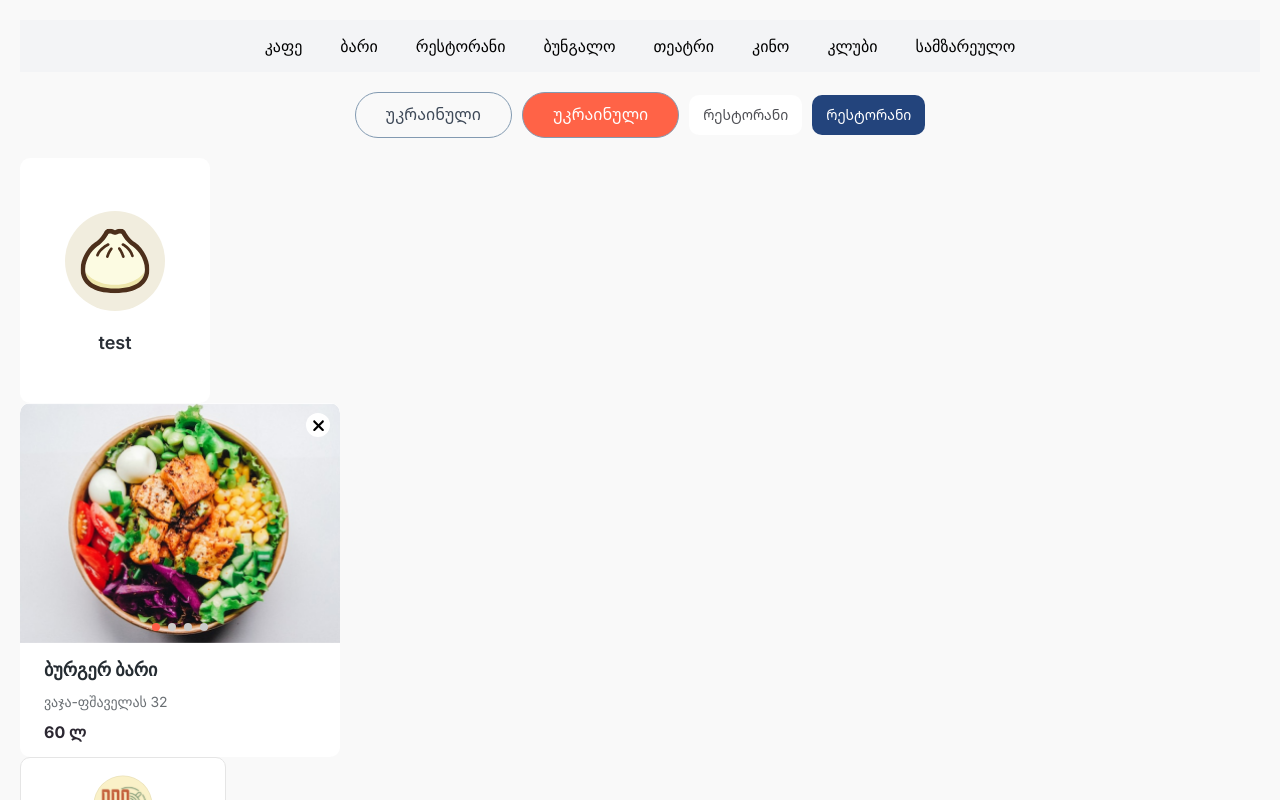
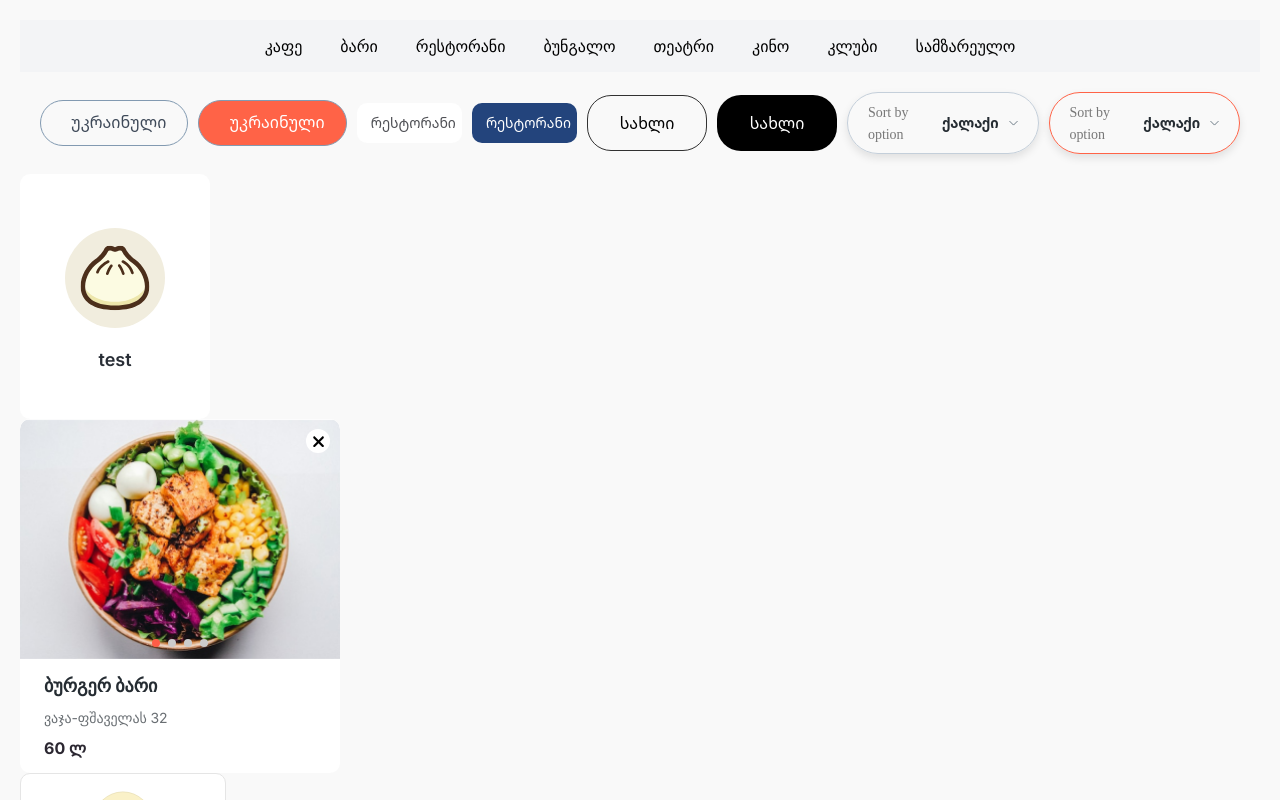
Before and after one commit to lashaiakobadze/el-restauro, a Next.js app: page / in a window 1280 px wide. Shown: the top 800 px of the page. Built offline with nearby package versions, Linux system fonts and the light colour scheme.

Commit message:
add tab with dynamic content

```diff
--- /dev/null
+++ b/src/app/components/ui/DynamicTab/DynamicTab.module.css
@@ -0,0 +1,27 @@
+.dynamicTab {
+  width: max-content;
+  min-width: 150px;
+  display: flex;
+  align-items: center;
+  justify-content: center;
+  padding: 8px 20px;
+  border: 1px solid #c4cfda;
+  border-radius: 40px;
+  background-color: transparent;
+  box-shadow: 0 4px 8px rgba(0, 0, 0, 0.1);
+  cursor: pointer;
+  user-select: none;
+  font-family: Noto Sans Georgian;
+  font-size: 14px;
+  font-weight: 400;
+  line-height: 22px;
+  letter-spacing: -0.006em;
+  text-align: left;
+  color: #252c32;
+}
+
+.active,
+.dynamicTab:hover,
+.dynamicTab:focus {
+  border-color: #ff6347;
+}
--- /dev/null
+++ b/src/app/components/ui/DynamicTab/DynamicTab.tsx
@@ -0,0 +1,17 @@
+'use client';
+import React from 'react';
+import styles from './DynamicTab.module.css';
+
+interface DynamicTabProps {
+  children: React.ReactNode;
+  isActive?: boolean;
+}
+
+const DynamicTab: React.FC<DynamicTabProps> = ({ children, isActive }) => {
+  const tabClassName = isActive
+    ? `${styles.dynamicTab} ${styles.active}`
+    : styles.dynamicTab;
+  return <div className={tabClassName}>{children}</div>;
+};
+
+export default DynamicTab;
--- /dev/null
+++ b/src/app/components/ui/RoundedTabDark/RoundedTabDark.module.css
@@ -0,0 +1,22 @@
+.tab {
+  width: max-content;
+  min-width: 120px;
+  padding: 17px 19px;
+  border-radius: 24px;
+  border: 1px solid rgba(0, 0, 0, 0.8);
+  background-color: transparent;
+  font-family: Noto Sans Georgian;
+  font-size: 16px;
+  font-weight: 500;
+  line-height: 20px;
+  text-align: center;
+  color: #000000;
+  cursor: pointer;
+}
+
+.active,
+.tab:hover,
+.tab:focus {
+  background-color: #000000;
+  color: #ffffff;
+}
--- /dev/null
+++ b/src/app/components/ui/RoundedTabDark/RoundedTabDark.tsx
@@ -0,0 +1,19 @@
+'use client';
+import React from 'react';
+import styles from './RoundedTabDark.module.css';
+
+interface RoundedTabDarkProps {
+  content: string;
+  isActive?: boolean;
+}
+
+const RoundedTabDark: React.FC<RoundedTabDarkProps> = ({
+  content,
+  isActive,
+}) => {
+  const tabClassName = isActive ? `${styles.tab} ${styles.active}` : styles.tab;
+
+  return <div className={tabClassName}>{content}</div>;
+};
+
+export default RoundedTabDark;
--- a/src/app/components/ui/RoundedTabPrimary/RoundedTabPrimary.module.css
+++ b/src/app/components/ui/RoundedTabPrimary/RoundedTabPrimary.module.css
@@ -11,9 +11,13 @@
   line-height: 23.97px;
   text-align: center;
   color: #3e4958;
+  background: transparent;
+  cursor: pointer;
 }
 
-.active {
+.active,
+.tab:hover,
+.tab:focus {
   background: rgba(255, 99, 71, 1);
   color: #ffffff;
 }
--- a/src/app/components/ui/RoundedTabSecondary/RoundedTabSecondary.module.css
+++ b/src/app/components/ui/RoundedTabSecondary/RoundedTabSecondary.module.css
@@ -10,9 +10,12 @@
   line-height: 18.34px;
   text-align: center;
   color: #4f5055;
+  cursor: pointer;
 }
 
-.active {
+.active,
+.tab:hover,
+.tab:focus {
   background-color: #23447c;
   color: #ffffff;
 }
--- a/src/app/page.tsx
+++ b/src/app/page.tsx
@@ -10,6 +10,8 @@ import { FavoriteEnum } from './common/enums/favorite.enum';
 import { SetStateAction, useState } from 'react';
 import RoundedTabSecondary from './components/ui/RoundedTabSecondary/RoundedTabSecondary';
 import RoundedTabPrimary from './components/ui/RoundedTabPrimary/RoundedTabPrimary';
+import RoundedTabDark from './components/ui/RoundedTabDark/RoundedTabDark';
+import DynamicTab from './components/ui/DynamicTab/DynamicTab';
 
 export default function Home() {
   const [favoriteState, setFavoriteState] = useState(FavoriteEnum.UNFAVORITE);
@@ -26,6 +28,13 @@ export default function Home() {
     padding: '20px',
   };
 
+  const dynamicTabContent = {
+    display: 'flex',
+    justifyContent: 'center',
+    alignItems: 'center',
+    gap: '10px',
+  };
+
   return (
     <>
       <div style={tabsContainer}>
@@ -34,8 +43,26 @@ export default function Home() {
 
         <RoundedTabSecondary name={'რესტორანი'} isActive={false} />
         <RoundedTabSecondary name={'რესტორანი'} isActive={true} />
+
+        <RoundedTabDark content={'სახლი'} isActive={false} />
+        <RoundedTabDark content={'სახლი'} isActive={true} />
+
+        <DynamicTab isActive={false}>
+          <div style={dynamicTabContent}>
+            <span style={{ color: '#787878' }}>Sort by option</span>{' '}
+            <span style={{ fontWeight: 900 }}>ქალაქი</span>
+            <img src="/icons/Vector.svg" alt="Vector svg" />
+          </div>
+        </DynamicTab>
+
+        <DynamicTab isActive={true}>
+          <div style={dynamicTabContent}>
+            <span style={{ color: '#787878' }}>Sort by option</span>{' '}
+            <span style={{ fontWeight: 900 }}>ქალაქი</span>
+            <img src="/icons/Vector.svg" alt="Vector svg" />
+          </div>
+        </DynamicTab>
       </div>
-      {/* isActive={true} */}
 
       {/* <SliderCenterMode />
       <SliderWithThumbnails />
```
Also changed, not shown: public/icons/Vector.svg (added).
